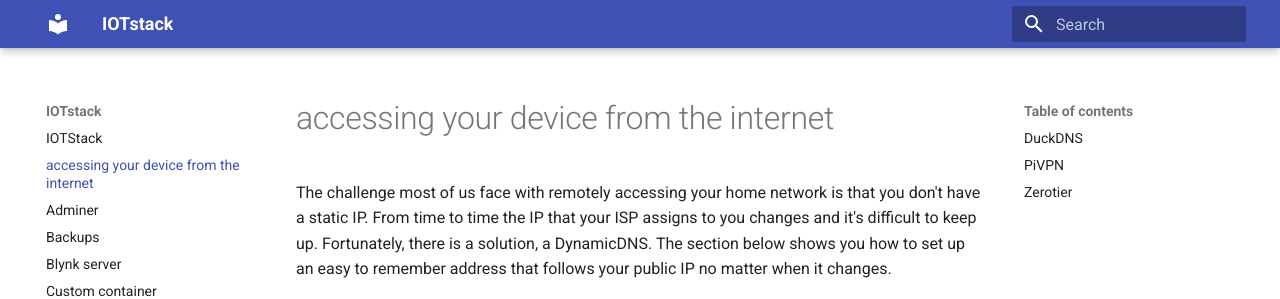
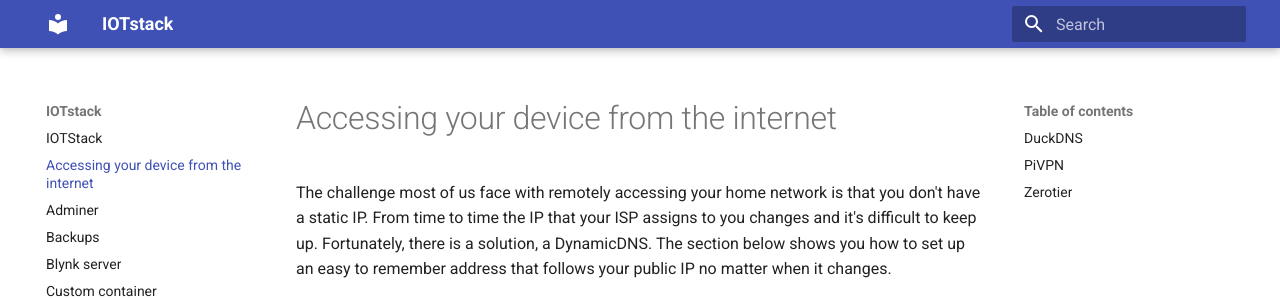
Before and after one commit to gcgarner/IOTstack, an MkDocs documentation site: the page built from docs/Accessing-your-Device-from-the-internet.md, in a window 1280 px wide and 900 px high. Shown: the top 299 px of the window. Built offline with MkDocs 1.6.1 and Material for MkDocs 9.7.7, drawn with Linux system fonts in a browser that asks for light colours.

Commit message:
Updated styling of existing pages

```diff
--- a/docs/Accessing-your-Device-from-the-internet.md
+++ b/docs/Accessing-your-Device-from-the-internet.md
@@ -1,4 +1,4 @@
-# accessing your device from the internet
+# Accessing your device from the internet
 The challenge most of us face with remotely accessing your home network is that you don't have a static IP. From time to time the IP that your ISP assigns to you changes and it's difficult to keep up. Fortunately, there is a solution, a DynamicDNS. The section below shows you how to set up an easy to remember address that follows your public IP no matter when it changes.
 
 Secondly, how do you get into your home network? Your router has a firewall that is designed to keep the rest of the internet out of your network to protect you. Here we install a VPN and configure the firewall to only allow very secure VPN traffic in.
```
